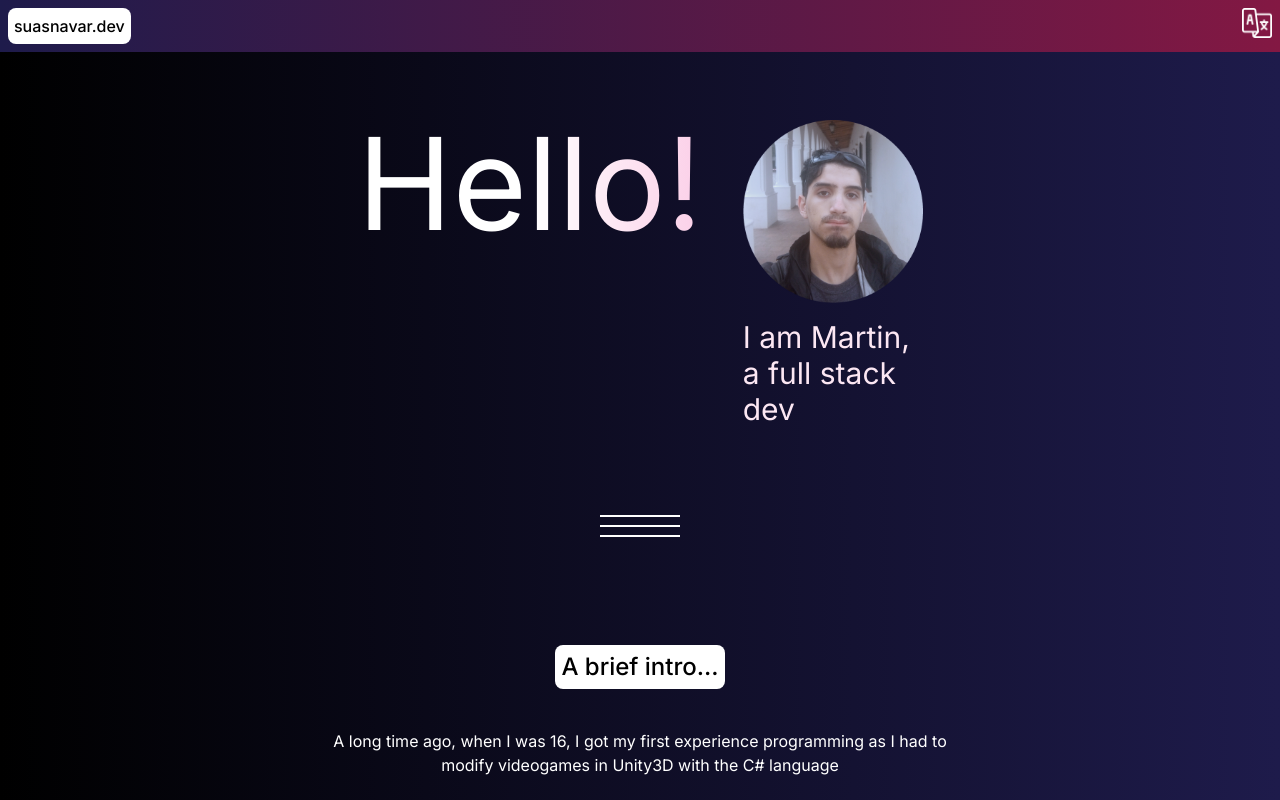
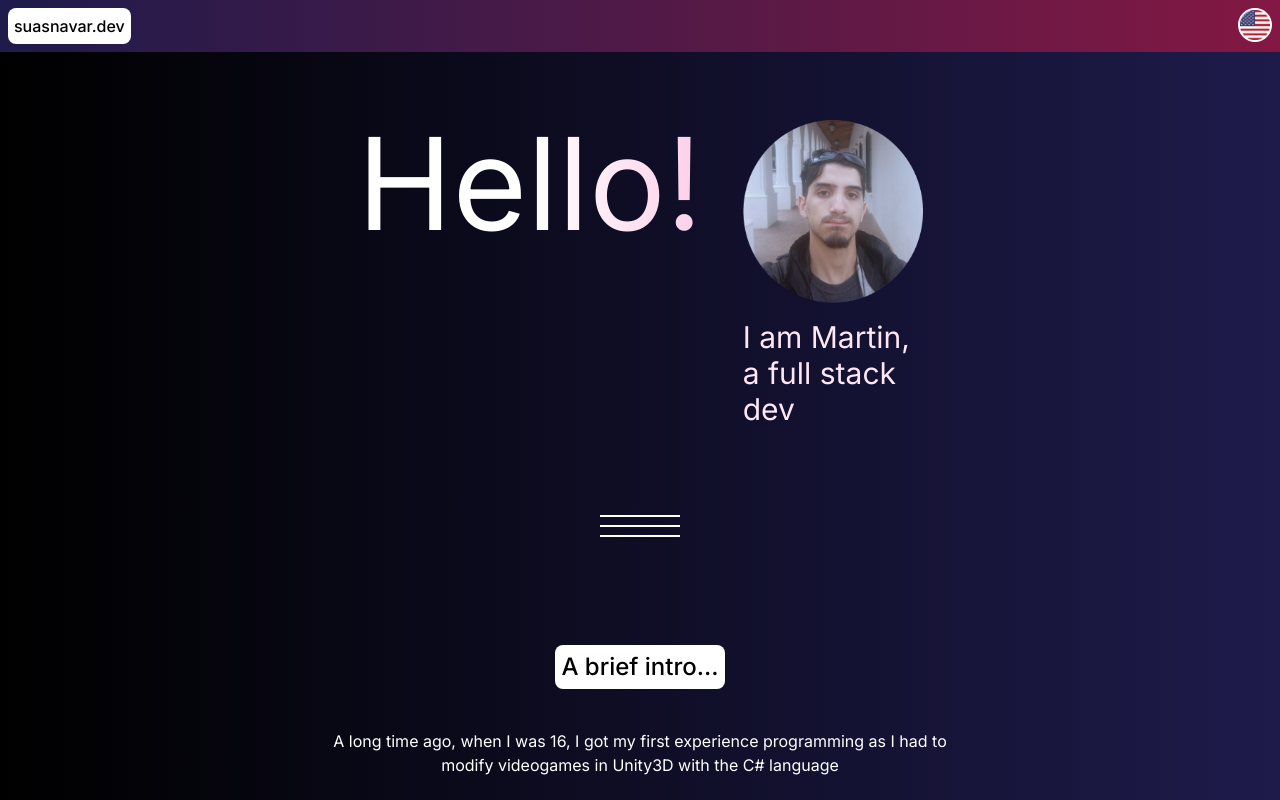
Before and after one commit to martinsuasnavar/portfolio, a Next.js app: page /en in a window 1280 px wide. Shown: the top 800 px of the page. Built offline with nearby package versions, Linux system fonts and the light colour scheme.

Commit message:
Update nav-bar and langswithcer

```diff
--- a/content/en.json
+++ b/content/en.json
@@ -40,7 +40,8 @@
             "anyInquiere": "For any inquirie you can contact me on any of the following medias ➡️"
         },
         "navBar": {
-            "switchLanguage": "Switch language"
+            "switchLanguage": "Switch language",
+            "localePicture": "/logos/en.png"
         }
     },
     "Mail": {
--- a/content/es.json
+++ b/content/es.json
@@ -40,7 +40,8 @@
             "anyInquiere": "Para cualquier consulta puedes contactarme en cualquiera de los siguientes medios ➡️"
         },
         "navBar": {
-            "switchLanguage": "Cambiar idioma"
+            "switchLanguage": "Cambiar idioma",
+            "localePicture": "/logos/es.png"
         }
     },
     "Mail": {
--- a/src/app/[locale]/layout.tsx
+++ b/src/app/[locale]/layout.tsx
@@ -39,7 +39,7 @@ export default function RootLayout({
       <body className={inter.className}>
 
 
-      <nav><NavBar switchLanguage={t("navBar.switchLanguage")}/></nav>
+      <nav><NavBar switchLanguage={t("navBar.switchLanguage")} localePicture={t("navBar.localePicture")}/></nav>
 
       {children}
       <footer className="bg-black text-white p-10 justify-center ">
--- a/src/app/components/nav-bar.tsx
+++ b/src/app/components/nav-bar.tsx
@@ -14,9 +14,10 @@ interface Option {
 
 interface Internalization {
     switchLanguage: string;
+    localePicture: string;
 }
 
-export default function NavBar({switchLanguage} : Internalization) {
+export default function NavBar({switchLanguage, localePicture} : Internalization) {
     const [languageMenu, setLanguageMenu] = useState(false);
     const [allowMenuClosing, setAllowMenuClosing] = useState(true);
     const router = useRouter();
@@ -79,9 +80,9 @@ export default function NavBar({switchLanguage} : Internalization) {
             <nav style={{zIndex: "50"}} className="max-w-full fixed top-0 left-0 w-full">
                 <div className="p-2 bg-gradient-to-r from-indigo-950 to-pink-900">
                     <a  href="/"><WhiteBox >suasnavar.dev</WhiteBox></a>
-                    <button onClick={toggleLanguageMenu} className="float-right transition-transform duration-300 transform hover:scale-105">
+                    <button onClick={toggleLanguageMenu} className="p-0.5 rounded-full bg-white float-right transition-transform duration-300 transform hover:scale-105">
                         <Image
-                            src="/language.png"
+                            src={localePicture}
                             height={30}
                             width={30}
                             alt="language-switcher"
```
